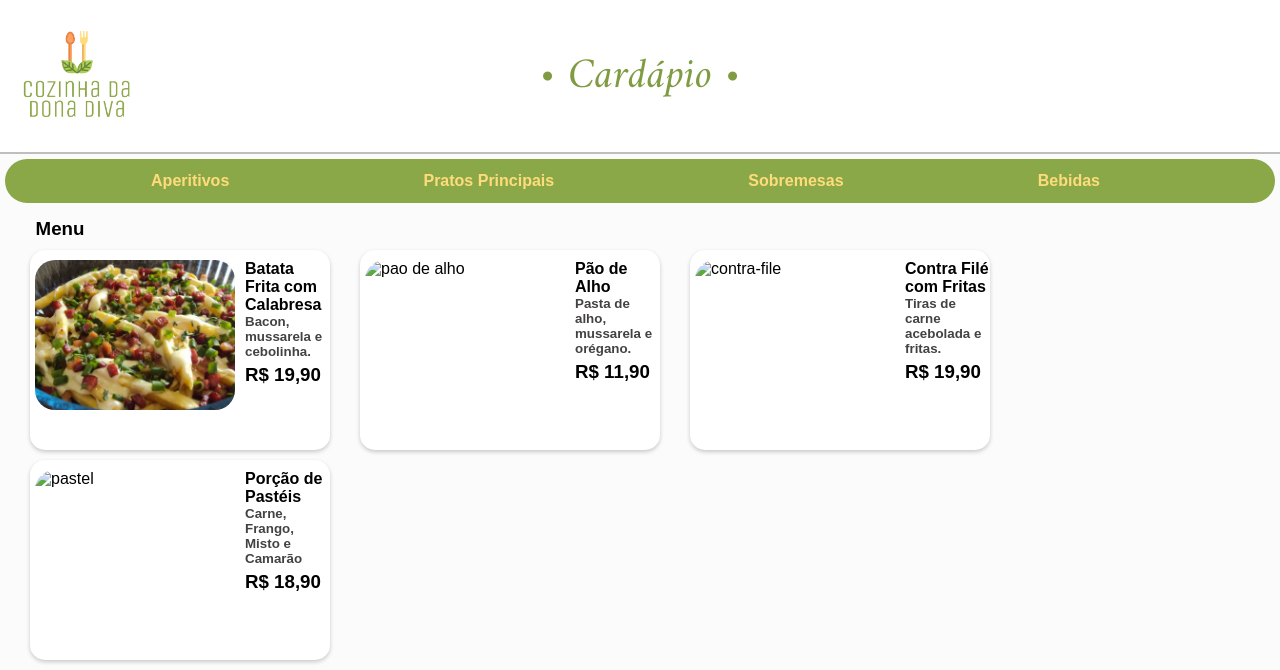
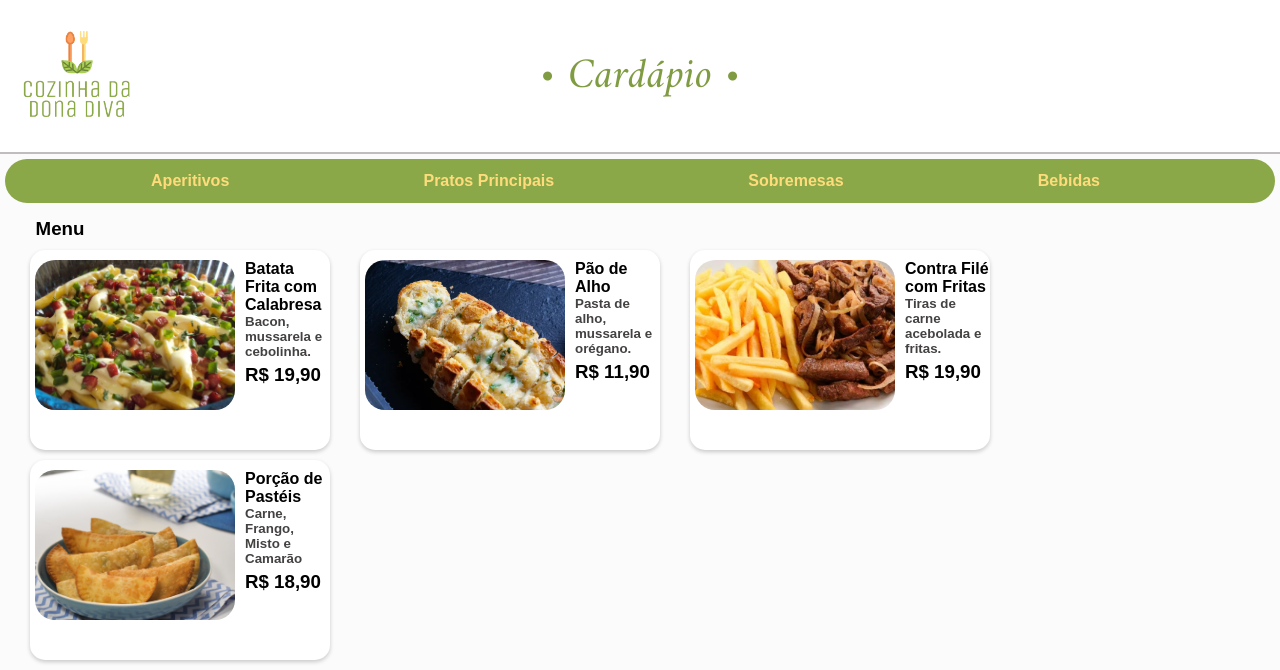
Before and after one commit to jaquel1ne/cardapio, a plain HTML site: page aperitivos.html in a window 1280 px wide. Shown: the top 670 px of the page. Drawn offline with Linux system fonts and the light colour scheme; the site is published under a folder, as on GitHub Pages, so addresses that start at the root find nothing.

Commit message:
corrigindo imagens que nao abriam

```diff
--- a/aperitivos.html
+++ b/aperitivos.html
@@ -37,7 +37,7 @@
 
         <section class="menu-section">
             <div class="menu-item">
-                <img src="/imagens/pao-de-alho.jpg" alt="pao de alho">
+                <img src="./imagens/pao-de-alho.jpg" alt="pao de alho">
                 <div class="menu-text">
                     <h4>Pão de Alho</h4>
                     <p>Pasta de alho, mussarela e orégano.</p>
@@ -48,7 +48,7 @@
 
         <section class="menu-section">
             <div class="menu-item">
-                <img src="/imagens/contra-file.jpg" alt="contra-file">
+                <img src="./imagens/contra-file.jpg" alt="contra-file">
                 <div class="menu-text">
                     <h4>Contra Filé com Fritas</h4>
                     <p>Tiras de carne acebolada e fritas.</p>
@@ -59,7 +59,7 @@
 
         <section class="menu-section">
             <div class="menu-item">
-                <img src="/imagens/pastel.jpg" alt="pastel">
+                <img src="./imagens/pastel.jpg" alt="pastel">
                 <div class="menu-text">
                     <h4>Porção de Pastéis</h4>
                     <p>Carne, Frango, Misto e Camarão</p>
```
Also changed, not shown: index.html (+1 -1 lines).
